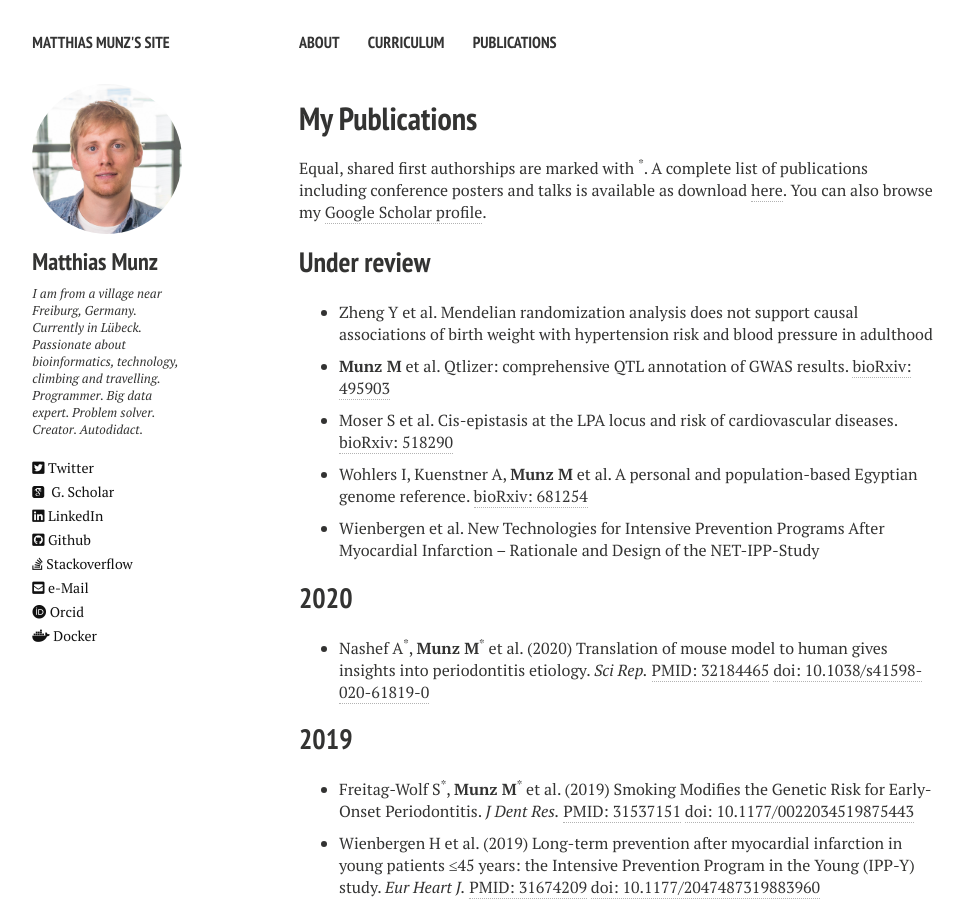
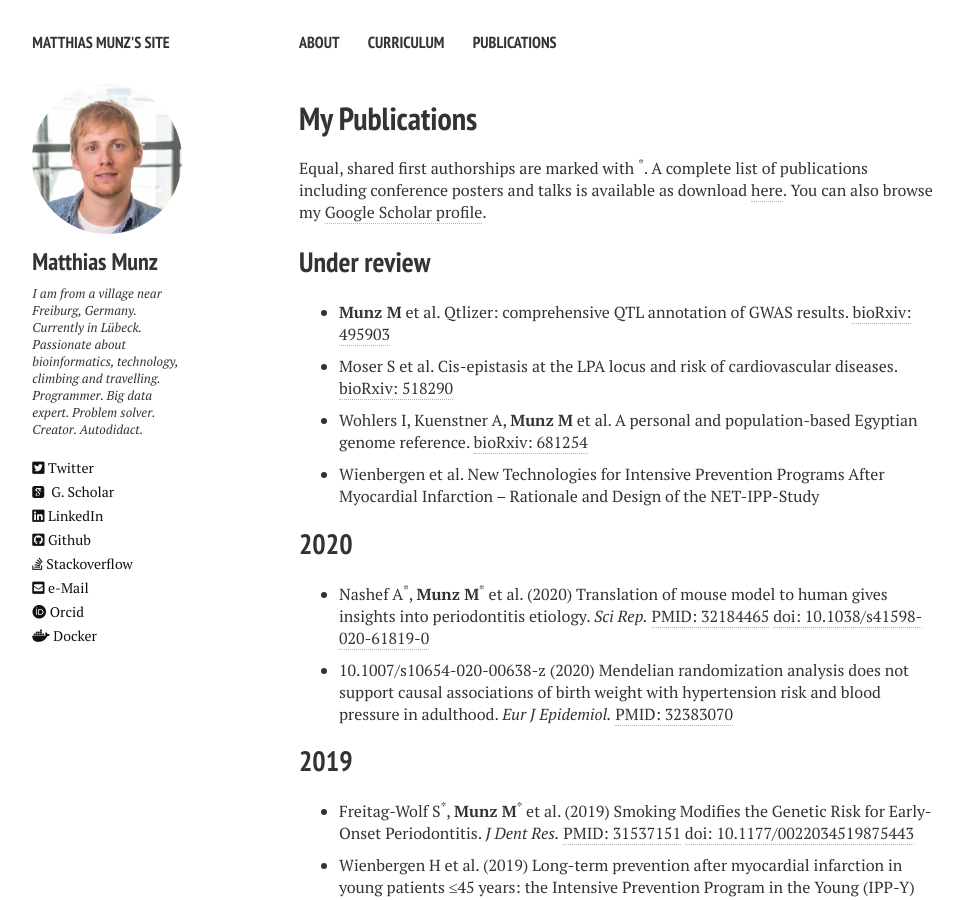
Before and after one commit to matmu/matmu.github.io-deprecated, a Jekyll site: the page built from _pages/publications.md, in a window 1280 px wide and 900 px high. Shown: the whole window, without its empty margins (21-985 px from the left). Built offline with Jekyll 4.4.1, drawn with Linux system fonts in a browser that asks for light colours; nearby versions of some CDN libraries.

Commit message:
Update publications.yml

```diff
--- a/_data/publications.yml
+++ b/_data/publications.yml
@@ -1,8 +1,6 @@
 
 - year: "Under review"
   publications:
-    - authors: "Zheng Y et al."
-      title: "Mendelian randomization analysis does not support causal associations of birth weight with hypertension risk and blood pressure in adulthood"
     - authors: "<b>Munz M</b> et al."
       title: "Qtlizer: comprehensive QTL annotation of GWAS results."
       biorxiv: 495903
@@ -25,6 +23,11 @@
       journal: "Sci Rep."
       pmid: 32184465
       doi: "10.1038/s41598-020-61819-0"
+    - authors: "Zheng Y et al."
+      title: "Mendelian randomization analysis does not support causal associations of birth weight with hypertension risk and blood pressure in adulthood."
+      journal: Eur J Epidemiol.
+      pmid: 32383070
+      authors: "10.1007/s10654-020-00638-z"
 
 - year: 2019
   publications:
```
